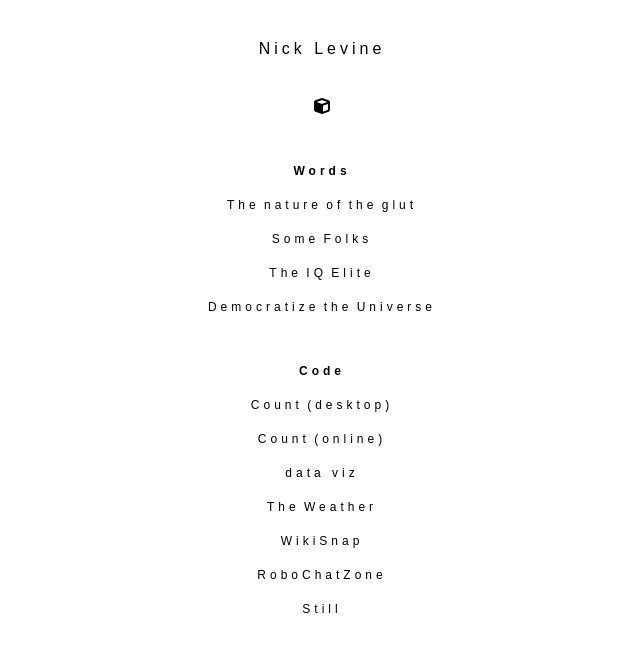
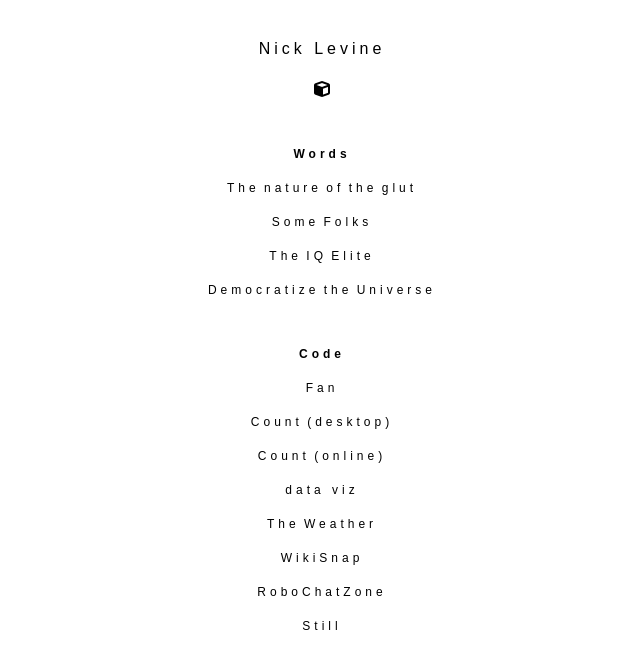
Before and after one commit to nickslevine/home, a plain HTML site: page index.html in a window 1280 px wide. Shown: the whole page, without its empty margins (318-958 px from the left). Drawn offline with Linux system fonts and the light colour scheme.

Commit message:
add link

```diff
--- a/index.html
+++ b/index.html
@@ -25,6 +25,9 @@
         </div>
         <div class="section">Code</div>
         <div class="work">
+            <a href="https://github.com/nickslevine/fan">Fan</a>
+        </div>
+        <div class="work">
             <a href="https://github.com/nickslevine/Count/releases/download/1/Count.zip">Count<span class="space"> </span>(desktop)</a>
         </div>
         <div class="work">
@@ -45,8 +48,5 @@
         <div class="work">
             <a href="https://github.com/nickslevine/Still">Still</a>
         </div>
-
-
-
     </div>
 </body>
```
